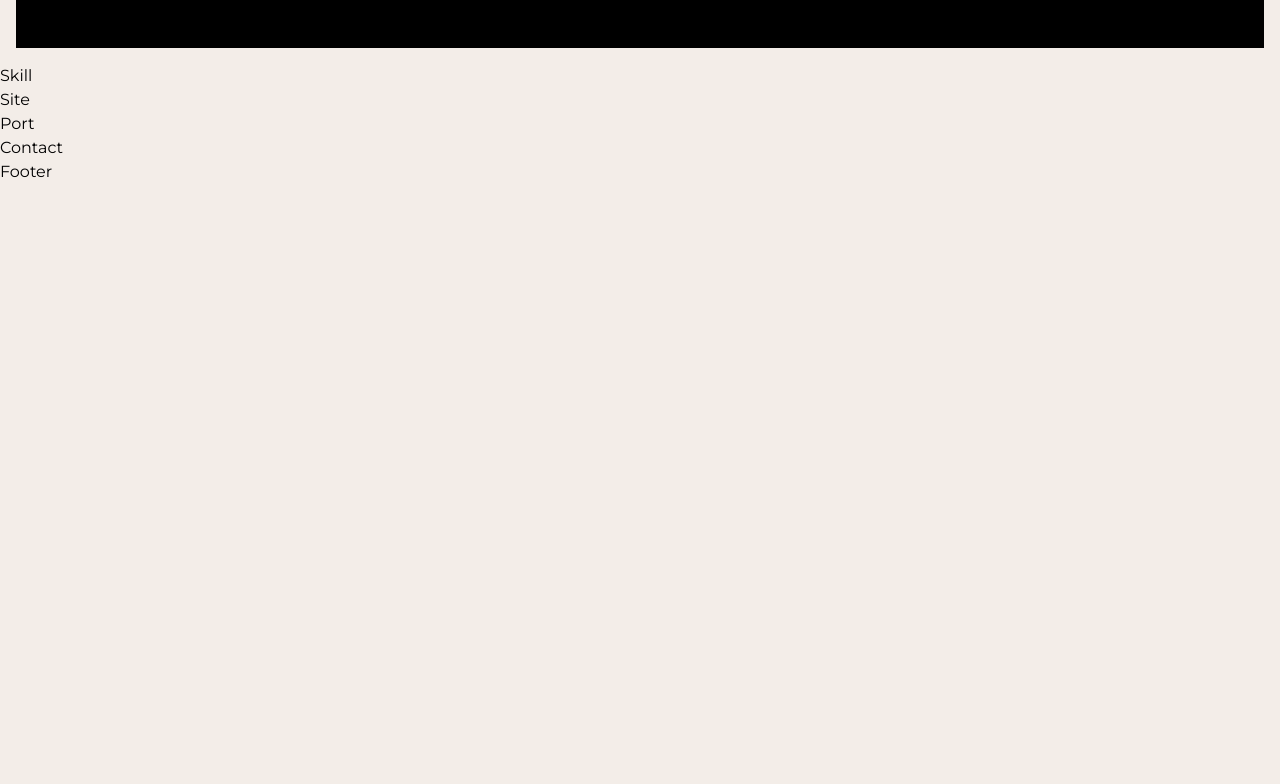
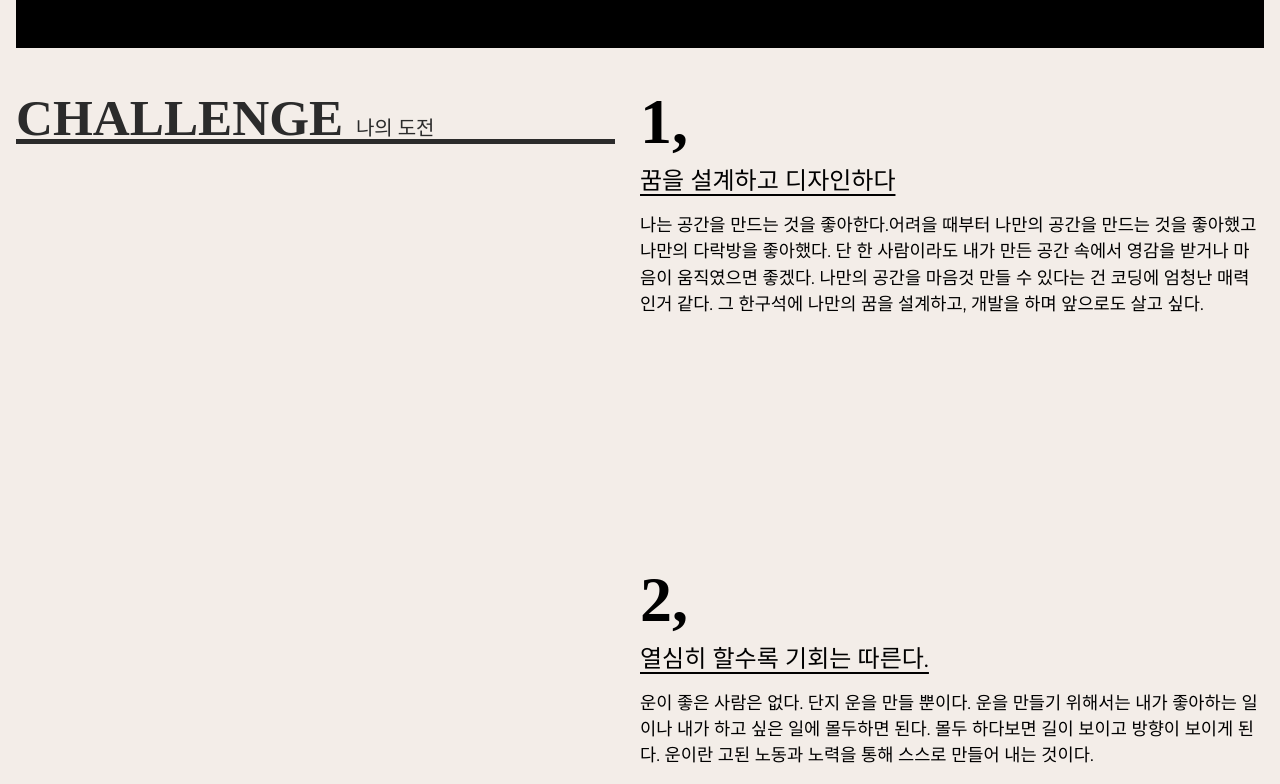
Before and after one commit to catgeot/port2023-react, a React (Create React App) app: page / in a window 1280 px wide. Shown: the part 736-1520 px from the top of the page. Before the commit the page ends 920 px from the top, so only its background shows below. Built offline with nearby package versions, Linux system fonts and the light colour scheme; a small style sheet from the web is missing; a web font is replaced by a local one.

Commit message:
스킬영역완료

```diff
--- a/src/assets/scss/section/_site.scss
+++ b/src/assets/scss/section/_site.scss
@@ -0,0 +1,3 @@
+#site {
+   height: 3000px;
+}
--- a/src/assets/scss/section/_skill.scss
+++ b/src/assets/scss/section/_skill.scss
@@ -0,0 +1,68 @@
+.skill_inner{
+    padding: 16px;
+    display: flex;
+    justify-content: space-between;
+
+    @media(max-width: 800px){
+            flex-direction: column;
+        }
+
+    .skill_title{
+        position: sticky;
+        top: 70px;
+        left: 0;
+        width: 48%;
+        height: 5vw;
+        font-size: 4vw;
+        font-weight: 900;
+        line-height: 1.5;
+        font-family: var(--mainKor-font);
+        text-transform: uppercase;
+        color: var(--black100);
+        border-bottom: 0.4vw solid var(--black100);
+
+        @media(max-width: 800px){
+            width: 100%;
+            margin-bottom: 10vw;
+            font-size: 30px;
+            height: auto;
+            top: 68px;
+            background-color: var(--mainBg-color);
+        }
+
+        em{
+            font-size: 1.25rem;
+            font-weight: 400;
+            line-height: 2;
+        }
+    }
+    .skill_desc{
+        width: 50%;
+
+        @media(max-width: 800px){
+            width: 100%;
+        }
+
+        span{
+            font-size: 5vw;
+            line-height: 1.3;
+            font-weight: 900;
+            font-family: var(--mainNum-font);
+
+            @media(max-width: 800px){
+                font-size: 20vw;
+
+            }
+        }
+        h3{
+            font-size: 1.5rem;
+            text-decoration: underline;
+            text-underline-position: under;
+            margin-bottom: 1vw;
+        }
+        p{
+            margin-bottom: 30vh;
+            font-size: 1.1rem;
+        }
+    }
+}
--- a/src/components/Site.jsx
+++ b/src/components/Site.jsx
@@ -2,7 +2,7 @@
 
 const Site = () => {
   return (
-    <div>Site</div>
+    <div id='site'>Site</div>
   )
 }
 
--- a/src/components/Skill.jsx
+++ b/src/components/Skill.jsx
@@ -1,8 +1,39 @@
-import React from 'react'
+import React from 'react';
 
+const skillText = [
+  {
+    title:"꿈을 설계하고 디자인하다",
+    desc:"나는 공간을 만드는 것을 좋아한다.어려을 때부터 나만의 공간을 만드는 것을 좋아했고 나만의 다락방을 좋아했다. 단 한 사람이라도 내가 만든 공간 속에서 영감을 받거나 마음이 움직였으면 좋겠다. 나만의 공간을 마음것 만들 수 있다는 건 코딩에 엄청난 매력인거 같다.  그 한구석에 나만의 꿈을 설계하고, 개발을 하며 앞으로도 살고 싶다."
+  },
+  {
+    title:"열심히 할수록 기회는 따른다.",
+    desc:"운이 좋은 사람은 없다. 단지 운을 만들 뿐이다. 운을 만들기 위해서는 내가 좋아하는 일이나 내가 하고 싶은 일에 몰두하면 된다. 몰두 하다보면 길이 보이고 방향이 보이게 된다. 운이란 고된 노동과 노력을 통해 스스로 만들어 내는 것이다."
+  },
+  {
+    title:"나에게 정직하다.",
+    desc:"정직은 다른 사람보다 나에게 큰 의미를 부여해야 한다. 자신이 정직하지 않으면 진정으로 원하는 일을 열정적으로 밀고 나갈 수 없다. 마음에서 우러나오는 일을 해야 정직해지며 삶을 더 즐길 줄 알게 된다."
+  },
+
+
+]
 const Skill = () => {
   return (
-    <div>Skill</div>
+    <section id="skill">
+    <div className="skill_inner">
+        <h2 className="skill_title">
+            challenge <em>나의 도전</em>
+        </h2>
+        <div className="skill_desc">
+          {skillText.map((skill, key) => (
+            <div key={key}>
+              <span>{key+1},</span>
+              <h3>{skill.title}</h3>
+              <p>{skill.desc}</p>
+            </div>
+          ))}
+      </div>
+    </div>
+  </section>
   )
 }
 
```
